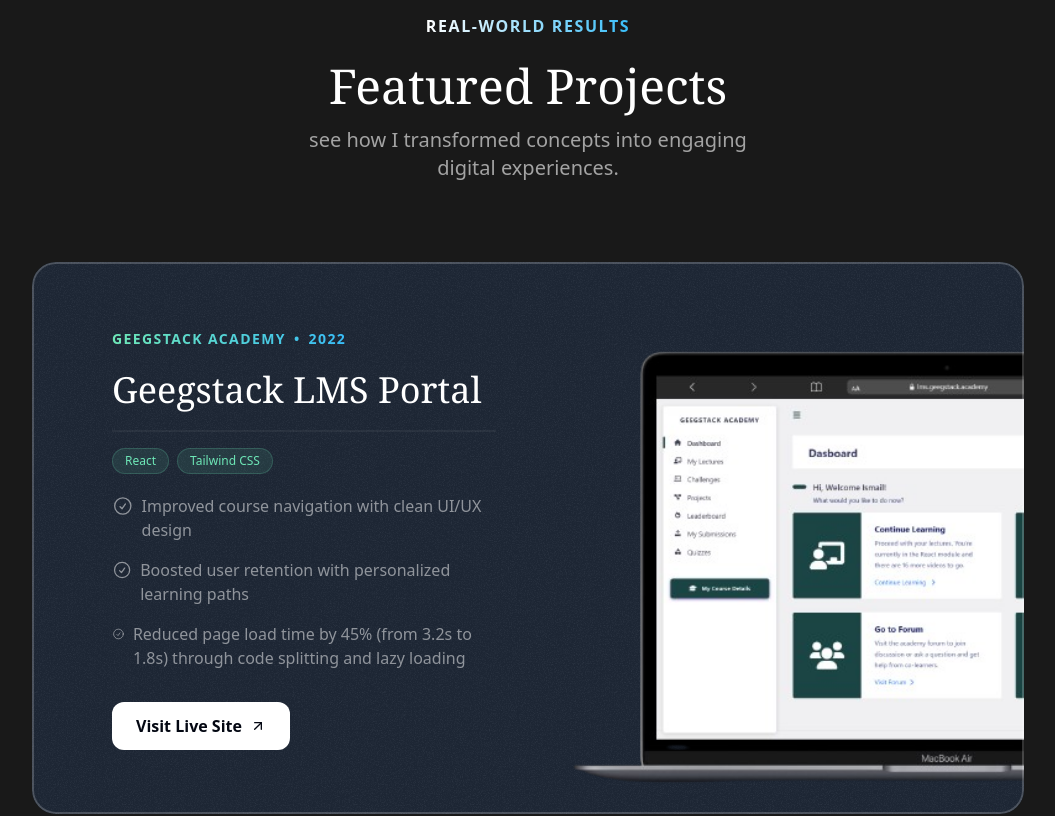
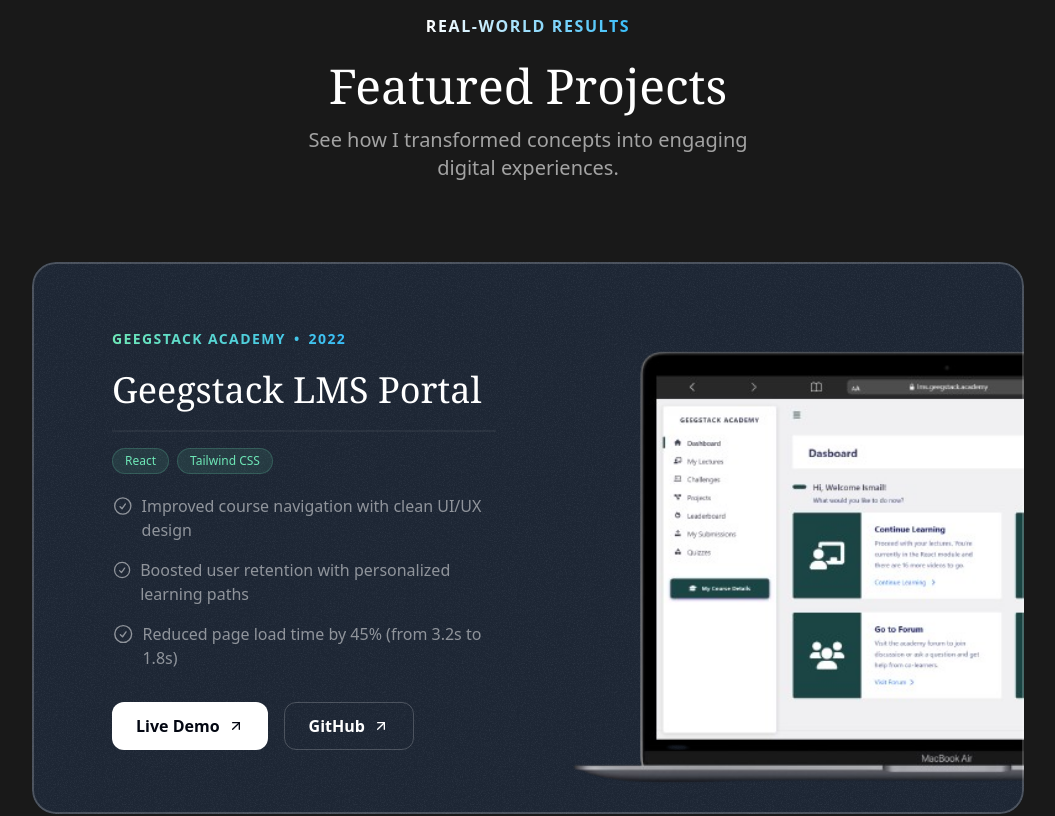
Before and after one commit to faruk-olawale/my-portfolio, a Next.js app: page / in a window 1280 px wide. Shown: the part 1020-1836 px from the top of the page, without its empty margins (112-1167 px from the left). Built offline with nearby package versions, Linux system fonts and the light colour scheme; a web font is replaced by a local one.

Commit message:
initial message

```diff
--- a/package.json
+++ b/package.json
@@ -11,6 +11,7 @@
   "dependencies": {
     "@svgr/webpack": "^8.1.0",
     "framer-motion": "^11.3.21",
+    "lucide-react": "^0.556.0",
     "next": "14.2.5",
     "react": "^18",
     "react-dom": "^18",
--- a/src/sections/Projects.tsx
+++ b/src/sections/Projects.tsx
@@ -16,11 +16,12 @@
     results: [
       { title: "Improved course navigation with clean UI/UX design" },
       { title: "Boosted user retention with personalized learning paths" },
-     { title:"Reduced page load time by 45% (from 3.2s to 1.8s) through code splitting and lazy loading" },
+      { title:"Reduced page load time by 45% (from 3.2s to 1.8s)" },
     ],
-    link: "https://geegstack-six.vercel.app/",
+    liveDemo: "https://geegstack-six.vercel.app/",
+    github: "https://github.com/faruk-olawale/Geegstack",
     image: darkSaasLandingPage,
-    techStack: [ "React", "Tailwind CSS"],
+    techStack: [ "React", "Tailwind CSS" ],
   },
   {
     company: "FarukCinema",
@@ -29,11 +30,12 @@
     results: [
       { title: "Integrated real-time movie trailers using external APIs" },
       { title: "Built a favorites section with persistent user data" },
-    { title: "Displayed detailed movie info including genres, ratings, and cast" },
+      { title: "Displayed detailed movie info including genres and cast" },
     ],
-    link: "https://movie-app-nu-umber.vercel.app/",
+    liveDemo: "https://movie-app-nu-umber.vercel.app/",
+    github: "https://github.com/faruk-olawale/movieAPP",
     image: lightSaasLandingPage,
-    techStack: [ "React","JavaScript", "Tailwind CSS"],
+    techStack: ["React", "JavaScript", "Tailwind CSS"],
   },
   {
     company: "Job Listing Platform",
@@ -43,20 +45,24 @@
       { title: "Implemented job filtering by location, role, and company" },
       { title: "Improved user trust by showing active job openings only" },
       { title: "Improved search accuracy with keyword-based matching" },
-
     ],
-    link: "https://static-job-listing-cxmt.vercel.app/",
+    liveDemo: "https://static-job-listing-cxmt.vercel.app/",
+    github: "https://github.com/faruk-olawale/static-job-listing",
     image: aiStartupLandingPage,
     techStack: ["React", "API", "Tailwind CSS"],
   },
 ];
 
+
 export const ProjectsSection = () => {
-  return(
+  return (
     <section className="pb-16 lg:py-24" id="project">
       <div className="container max-w-5xl mx-auto px-4">
-     <SectionHeader eyebrow=" Real-World Results" title="Featured Projects"
-      description=" see how I transformed concepts into engaging digital experiences."/>
+        <SectionHeader
+          eyebrow="Real-World Results"
+          title="Featured Projects"
+          description="See how I transformed concepts into engaging digital experiences."
+        />
 
         <div className="mt-10 md:mt-20 flex flex-col gap-20">
           {portfolioProjects.map((project, projectIndex) => (
@@ -64,11 +70,13 @@
               key={project.title}
               className="px-8 pt-8 pb-0 md:pt-12 md:px-10 lg:pt-16 lg:px-20 sticky"
               style={{
-            top:`calc(64px + ${projectIndex *40}px`,
+                top: `calc(64px + ${projectIndex * 40}px)`,
               }}
             >
               <div className="lg:grid lg:grid-cols-2 lg:gap-16">
+
                 <div className="lg:pb-16">
+
                   <div className="bg-gradient-to-r from-emerald-300 to-sky-400
                     inline-flex gap-2 font-bold uppercase tracking-widest
                     text-sm text-transparent bg-clip-text">
@@ -77,15 +85,19 @@
                     <span>{project.year}</span>
                   </div>
 
-          <h3 className="font-serif text-2xl mt-2 md:mt-5 md:text-4xl">{project.title}</h3>
+                  <h3 className="font-serif text-2xl mt-2 md:mt-5 md:text-4xl">
+                    {project.title}
+                  </h3>
+
                   <hr className="border-t-2 border-white/5 mt-4 md:mt-5"/>
 
-          {/* Tech Stack */}
                   <div className="flex flex-wrap gap-2 mt-4">
                     {project.techStack.map((tech) => (
                       <span
                         key={tech}
-                className="px-3 py-1 text-xs bg-emerald-300/10 text-emerald-300 rounded-full border border-emerald-300/20 font-medium"
+                        className="px-3 py-1 text-xs bg-emerald-300/10
+                        text-emerald-300 rounded-full border border-emerald-300/20
+                        font-medium"
                       >
                         {tech}
                       </span>
@@ -93,29 +105,41 @@
                   </div>
 
                   <ul className="flex flex-col gap-4 mt-4 md:mt-5">
-            {project.results.map((result,i) => (
+                    {project.results.map((result, i) => (
                       <li key={i} className="flex gap-2 text-sm md:text-base text-white/50">
                         <CheckIcon className="size-5 md:size-6"/>
                         <span>{result.title}</span>
                       </li>
                     ))}
                   </ul>
-          <a href={project.link}>
-          <button className="bg-white text-gray-950 h-12 w-full md:w-auto
-          px-6 rounded-xl font-semibold inline-flex items-center justify-center
-          gap-2 mt-8
-          ">
-            <span>Visit Live Site</span>
+
+                  {/* --- BUTTON SECTION UPDATED --- */}
+                  <div className="flex gap-4 mt-8">
+                    <a href={project.liveDemo} target="_blank">
+                      <button className="bg-white text-gray-950 h-12 px-6 rounded-xl
+                        font-semibold inline-flex items-center justify-center gap-2">
+                        <span>Live Demo</span>
+                        <ArrowUpRightIcon className="size-4"/>
+                      </button>
+                    </a>
+
+                    <a href={project.github} target="_blank">
+                      <button className="border border-white/20 text-white h-12 px-6 rounded-xl
+                        font-semibold inline-flex items-center justify-center gap-2">
+                        <span>GitHub</span>
                         <ArrowUpRightIcon className="size-4"/>
                       </button>
                     </a>
                   </div>
+
+                </div>
+
                 <div className="relative">
-          <Image src={project.image} alt={project.title}
-          className="mt-8 -mb-4
-             md:-mb-0 lg:mt-0
-             lg:absolute lg:h-full
-             lg:w-auto lg:max-w-none"
+                  <Image
+                    src={project.image}
+                    alt={project.title}
+                    className="mt-8 -mb-4 md:-mb-0 lg:mt-0
+                      lg:absolute lg:h-full lg:w-auto lg:max-w-none"
                   />
                 </div>
               </div>
```
Also changed, not shown: 1 other file (tests, documents, lock files or other folders). Lines whose indentation alone changed are shown as unchanged.
